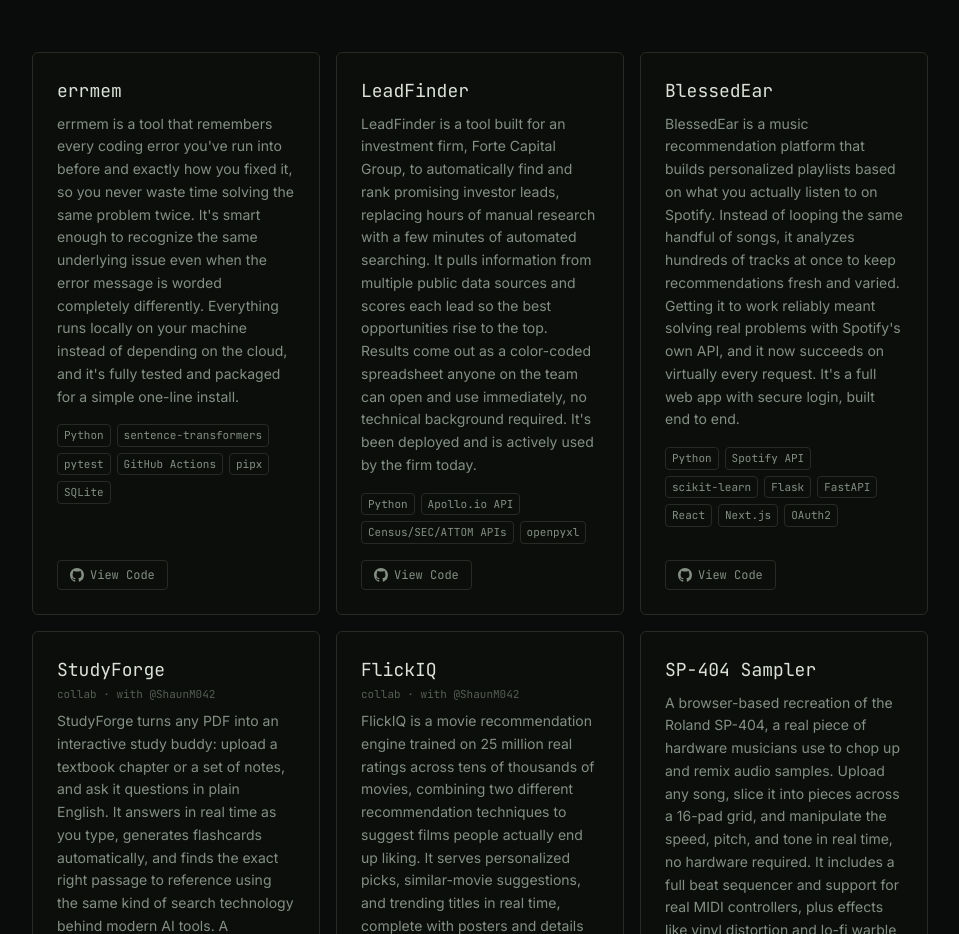
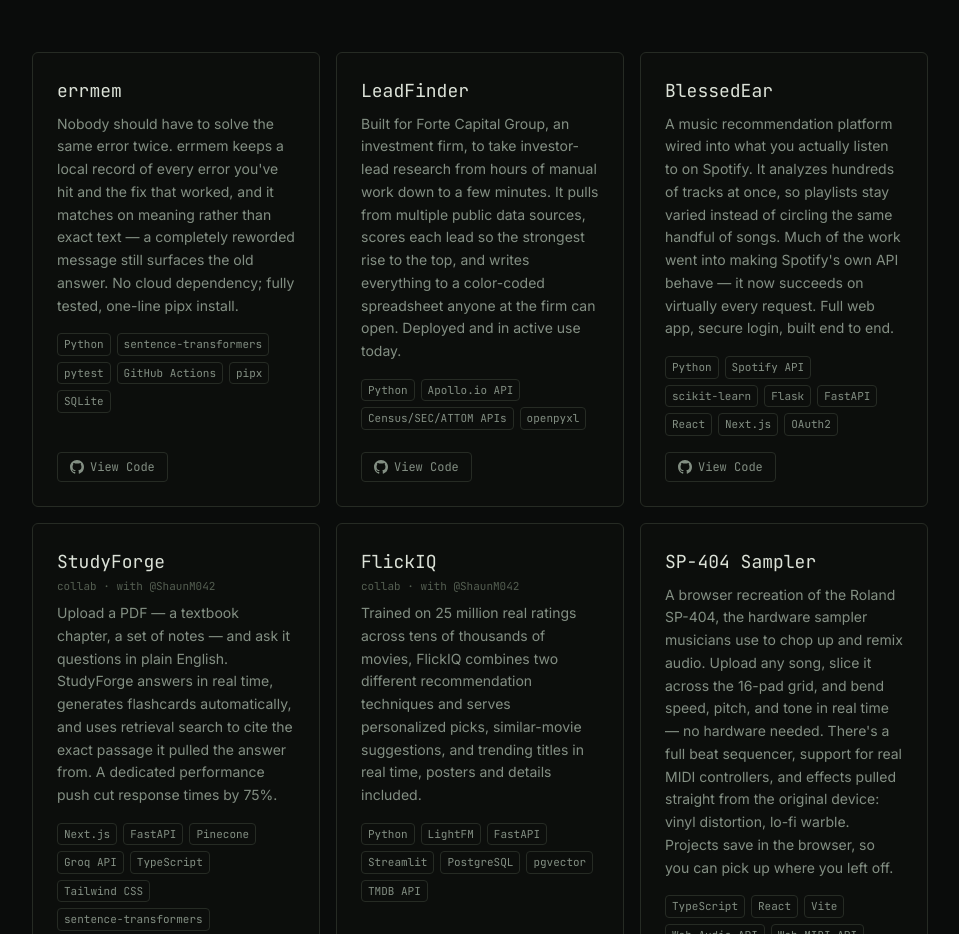
Before and after one commit to bgverz/braden-garcia-website, a Next.js app: page / in a window 1280 px wide. Shown: the part 2898-3832 px from the top of the page, without its empty margins (160-1119 px from the left). Built offline with nearby package versions, Linux system fonts and the light colour scheme.

Commit message:
rewrote project descriptions

```diff
--- a/src/content.ts
+++ b/src/content.ts
@@ -70,28 +70,28 @@
   {
     name: "errmem",
     description:
-      "errmem is a tool that remembers every coding error you've run into before and exactly how you fixed it, so you never waste time solving the same problem twice. It's smart enough to recognize the same underlying issue even when the error message is worded completely differently. Everything runs locally on your machine instead of depending on the cloud, and it's fully tested and packaged for a simple one-line install.",
+      "Nobody should have to solve the same error twice. errmem keeps a local record of every error you've hit and the fix that worked, and it matches on meaning rather than exact text — a completely reworded message still surfaces the old answer. No cloud dependency; fully tested, one-line pipx install.",
     stack: ["Python", "sentence-transformers", "pytest", "GitHub Actions", "pipx", "SQLite"],
     href: `https://github.com/${personal.githubHandle}/errmem`,
   },
   {
     name: "LeadFinder",
     description:
-      "LeadFinder is a tool built for an investment firm, Forte Capital Group, to automatically find and rank promising investor leads, replacing hours of manual research with a few minutes of automated searching. It pulls information from multiple public data sources and scores each lead so the best opportunities rise to the top. Results come out as a color-coded spreadsheet anyone on the team can open and use immediately, no technical background required. It's been deployed and is actively used by the firm today.",
+      "Built for Forte Capital Group, an investment firm, to take investor-lead research from hours of manual work down to a few minutes. It pulls from multiple public data sources, scores each lead so the strongest rise to the top, and writes everything to a color-coded spreadsheet anyone at the firm can open. Deployed and in active use today.",
     stack: ["Python", "Apollo.io API", "Census/SEC/ATTOM APIs", "openpyxl"],
     href: `https://github.com/${personal.githubHandle}/lead-finder`,
   },
   {
     name: "BlessedEar",
     description:
-      "BlessedEar is a music recommendation platform that builds personalized playlists based on what you actually listen to on Spotify. Instead of looping the same handful of songs, it analyzes hundreds of tracks at once to keep recommendations fresh and varied. Getting it to work reliably meant solving real problems with Spotify's own API, and it now succeeds on virtually every request. It's a full web app with secure login, built end to end.",
+      "A music recommendation platform wired into what you actually listen to on Spotify. It analyzes hundreds of tracks at once, so playlists stay varied instead of circling the same handful of songs. Much of the work went into making Spotify's own API behave — it now succeeds on virtually every request. Full web app, secure login, built end to end.",
     stack: ["Python", "Spotify API", "scikit-learn", "Flask", "FastAPI", "React", "Next.js", "OAuth2"],
     href: `https://github.com/${personal.githubHandle}/BlessedEar`,
   },
   {
     name: "StudyForge",
     description:
-      "StudyForge turns any PDF into an interactive study buddy: upload a textbook chapter or a set of notes, and ask it questions in plain English. It answers in real time as you type, generates flashcards automatically, and finds the exact right passage to reference using the same kind of search technology behind modern AI tools. A dedicated performance push cut response times by 75%. The result is a fast, polished tool that makes studying dense material a lot less painful.",
+      "Upload a PDF — a textbook chapter, a set of notes — and ask it questions in plain English. StudyForge answers in real time, generates flashcards automatically, and uses retrieval search to cite the exact passage it pulled the answer from. A dedicated performance push cut response times by 75%.",
     stack: ["Next.js", "FastAPI", "Pinecone", "Groq API", "TypeScript", "Tailwind CSS", "sentence-transformers", "Framer Motion"],
     collab: "ShaunM042",
     // Repo is private — restore the href once it's public:
@@ -100,7 +100,7 @@
   {
     name: "FlickIQ",
     description:
-      "FlickIQ is a movie recommendation engine trained on 25 million real ratings across tens of thousands of movies, combining two different recommendation techniques to suggest films people actually end up liking. It serves personalized picks, similar-movie suggestions, and trending titles in real time, complete with posters and details pulled in automatically.",
+      "Trained on 25 million real ratings across tens of thousands of movies, FlickIQ combines two different recommendation techniques and serves personalized picks, similar-movie suggestions, and trending titles in real time, posters and details included.",
     stack: ["Python", "LightFM", "FastAPI", "Streamlit", "PostgreSQL", "pgvector", "TMDB API"],
     collab: "ShaunM042",
     href: "https://github.com/ShaunM042/FlickIQ",
@@ -108,7 +108,7 @@
   {
     name: "SP-404 Sampler",
     description:
-      "A browser-based recreation of the Roland SP-404, a real piece of hardware musicians use to chop up and remix audio samples. Upload any song, slice it into pieces across a 16-pad grid, and manipulate the speed, pitch, and tone in real time, no hardware required. It includes a full beat sequencer and support for real MIDI controllers, plus effects like vinyl distortion and lo-fi warble pulled straight from the original device. Projects are saved right in the browser, so you can pick up where you left off.",
+      "A browser recreation of the Roland SP-404, the hardware sampler musicians use to chop up and remix audio. Upload any song, slice it across the 16-pad grid, and bend speed, pitch, and tone in real time — no hardware needed. There's a full beat sequencer, support for real MIDI controllers, and effects pulled straight from the original device: vinyl distortion, lo-fi warble. Projects save in the browser, so you can pick up where you left off.",
     stack: ["TypeScript", "React", "Vite", "Web Audio API", "Web MIDI API", "Zustand", "IndexedDB"],
     href: `https://github.com/${personal.githubHandle}/roland-sp404-ios`,
   },
```
